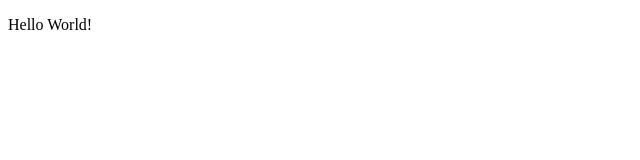
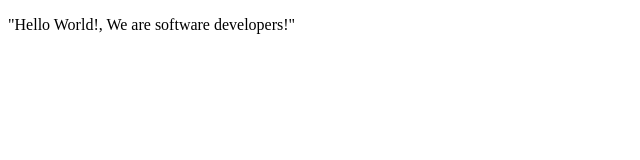
Before and after one commit to waqarmumtaz369/TributePage, a plain HTML site: page index.html in a window 1280 px wide. Shown: the whole page, without its empty margins (0-640 px from the left). Drawn offline with Linux system fonts and the light colour scheme.

Commit message:
puchBykmml

```diff
--- a/index.html
+++ b/index.html
@@ -23,7 +23,7 @@
     -->
 
     <p>
-      Hello World!
+     "Hello World!, We are software developers!"
     </p>
     <script  src="js/index.js"></script>
   </body>
```
